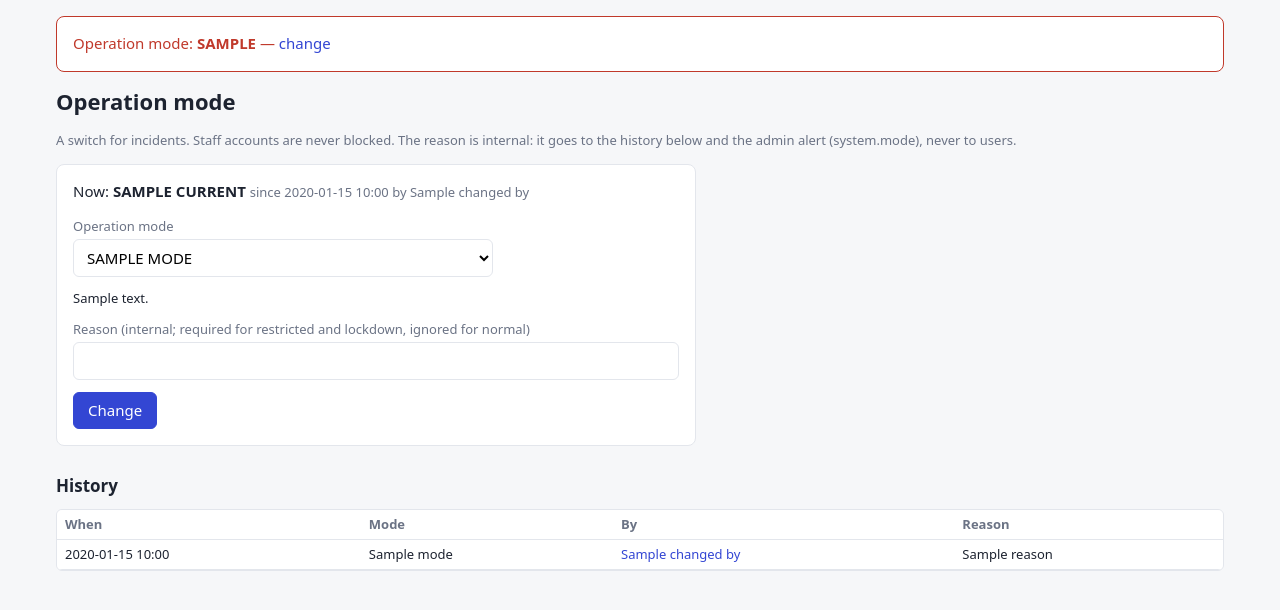
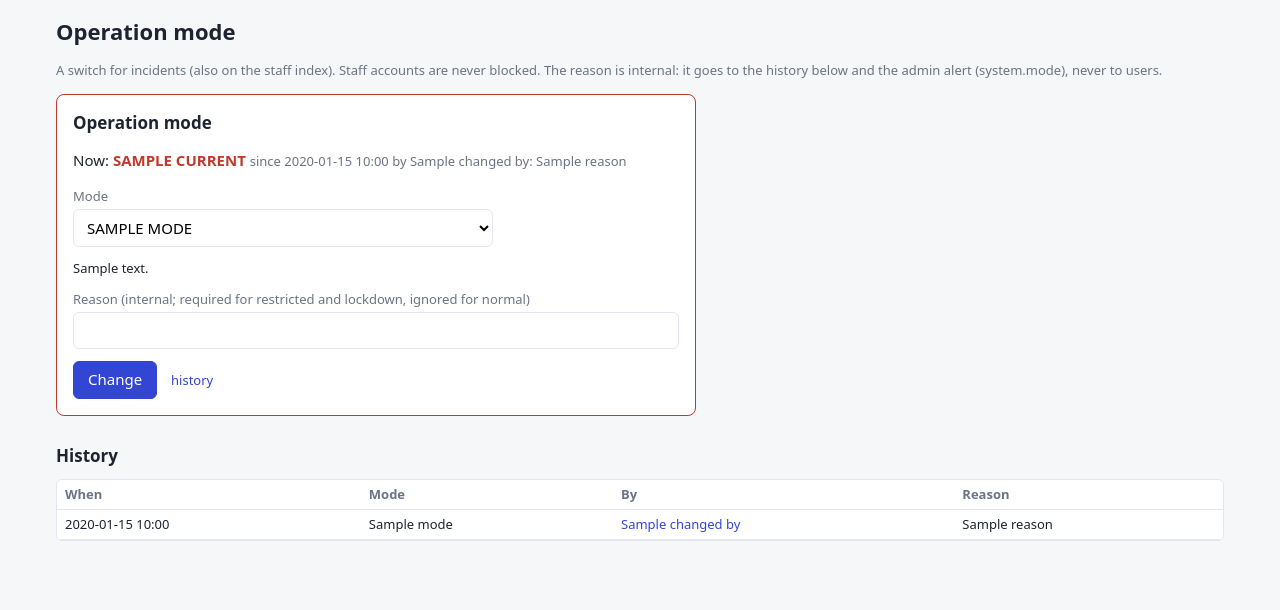
Before and after one commit to skonac/cp-core, a Django app: template staff/templates/staff/mode.html in a window 1280 px wide. Shown: the part 88-698 px from the top of the page. Run offline with Django 5.2, Linux system fonts and the light colour scheme; the template is opened without the code that fills it: most values are stand-ins (such as "Sample title", 1, 10 or a date in 2020).

Commit message:
Operation mode switch as a panel on the staff index; /dj/staff/mode/ keeps the history

```diff
--- a/staff/templates/staff/_base.html
+++ b/staff/templates/staff/_base.html
@@ -22,9 +22,9 @@
   <a href="/admin/">Admin</a>
   <a href="/api/docs">API docs</a>
 </nav>
-{% if operation_mode and operation_mode != "normal" %}
+{% if operation_mode and operation_mode != "normal" and not mode_panel %}
 <div class="card" style="margin:0 0 14px; border-color:var(--bad); color:var(--bad)">
-  Operation mode: <b>{{ operation_mode|upper }}</b> — <a href="{% url 'staff:mode' %}">change</a></div>
+  Operation mode: <b>{{ operation_mode|upper }}</b> — <a href="{% url 'staff:index' %}#operation-mode">change</a></div>
 {% endif %}
 {% block staff %}{% endblock %}
 {% endblock %}
--- /dev/null
+++ b/staff/templates/staff/_mode_panel.html
@@ -0,0 +1,37 @@
+{# Operation mode switch (common/mode.py). Context: mode_panel (staff.views.mode_context). #}
+<div class="card" id="operation-mode" style="margin:14px 0{% if mode_panel.current != 'normal' %}; border-color:var(--bad){% endif %}">
+  <h2 style="margin-top:0">Operation mode</h2>
+  <p>Now: <b{% if mode_panel.current != 'normal' %} style="color:var(--bad)"{% endif %}>{{ mode_panel.current|upper }}</b>
+    {% if mode_panel.latest %}<span class="muted small">since {{ mode_panel.latest.changed_at|date:"Y-m-d H:i" }}
+      by {% if mode_panel.latest.changed_by %}{{ mode_panel.latest.changed_by.label }}{% else %}the command line{% endif %}{% if mode_panel.latest.reason %}: {{ mode_panel.latest.reason }}{% endif %}</span>{% endif %}</p>
+
+  <form method="post" action="{% url 'staff:mode' %}" id="mode-form">{% csrf_token %}
+    <input type="hidden" name="next" value="{{ request.get_full_path }}">
+    <p><label for="mode">Mode</label>
+      <select name="mode" id="mode">
+        {% for value, label, desc in mode_panel.modes %}
+        <option value="{{ value }}" data-desc="{{ desc }}" {% if value == mode_panel.current %}selected{% endif %}>{{ label|upper }}</option>
+        {% endfor %}
+      </select></p>
+    <p id="mode-desc" class="small"></p>
+    <p><label for="reason">Reason (internal; required for restricted and lockdown, ignored for normal)</label>
+      <input type="text" name="reason" id="reason" maxlength="500" style="max-width:100%"></p>
+    <button type="submit">Change</button>
+    <a class="small" href="{% url 'staff:mode' %}" style="margin-left:10px">history</a>
+  </form>
+</div>
+<script>
+  (() => {
+    const sel = document.getElementById("mode"), desc = document.getElementById("mode-desc"),
+          reason = document.getElementById("reason");
+    const show = () => { desc.textContent = sel.selectedOptions[0].dataset.desc; };
+    sel.addEventListener("change", show); show();
+    document.getElementById("mode-form").addEventListener("submit", (e) => {
+      const mode = sel.value;
+      if (mode !== "normal" && !reason.value.trim()) {
+        e.preventDefault(); alert("Give a reason for " + mode.toUpperCase() + "."); reason.focus(); return;
+      }
+      if (!confirm("Switch the site to " + mode.toUpperCase() + "?")) e.preventDefault();
+    });
+  })();
+</script>
--- a/staff/templates/staff/index.html
+++ b/staff/templates/staff/index.html
@@ -3,6 +3,7 @@
 {% block staff %}
 <h1>Staff</h1>
 <p class="muted small">Read-only views over all data. Changes: <a href="/admin/">Django admin</a>.</p>
+<div style="max-width:640px">{% include "staff/_mode_panel.html" %}</div>
 <div class="card stats" style="margin:14px 0">
   <div><b><a href="{% url 'staff:users' %}">{{ stats.users }}</a></b>users</div>
   <div><b>{{ stats.organizers }}</b>organizers</div>
@@ -21,7 +22,7 @@
     <p><a href="{% url 'staff:users' %}">Users</a> — profiles, roles, selfies, credits, events</p>
     <p><a href="{% url 'staff:worker' %}">Worker &amp; queue</a> — workers, queue per event, failed images</p>
     <p><a href="{% url 'staff:messages' %}">Messages</a> — contact form, mark handled</p>
-    <p><a href="{% url 'staff:mode' %}">Operation mode</a> — normal / restricted (payments off) / lockdown (staff only)</p>
+    <p><a href="{% url 'staff:mode' %}">Operation mode</a> — the switch above, with its history</p>
     <p><a href="{% url 'staff:print' %}">Print themes</a> — posters and table cards per theme, with any event; Show and PDF</p>
     <p><a href="/admin/">Django admin</a> — edit anything; credit adjustments: Credits → Add</p>
   </div>
--- a/staff/templates/staff/mode.html
+++ b/staff/templates/staff/mode.html
@@ -2,29 +2,9 @@
 {% block title %}Operation mode · staff{% endblock %}
 {% block staff %}
 <h1>Operation mode</h1>
-<p class="muted small">A switch for incidents. Staff accounts are never blocked. The reason is internal: it goes to
-  the history below and the admin alert (system.mode), never to users.</p>
-
-<div class="card" style="max-width:640px; margin:14px 0">
-  <p style="margin-top:0">Now: <b>{{ current|upper }}</b>
-    {% if latest %}<span class="muted small">since {{ latest.changed_at|date:"Y-m-d H:i" }}
-      by {% if latest.changed_by %}{{ latest.changed_by.label }}{% else %}the command line{% endif %}</span>{% endif %}</p>
-
-  {% if error %}<p style="color:var(--bad)">{{ error }}</p>{% endif %}
-
-  <form method="post" id="mode-form">{% csrf_token %}
-    <p><label for="mode">Operation mode</label>
-      <select name="mode" id="mode">
-        {% for value, label, desc in modes %}
-        <option value="{{ value }}" data-desc="{{ desc }}" {% if value == current %}selected{% endif %}>{{ label|upper }}</option>
-        {% endfor %}
-      </select></p>
-    <p id="mode-desc" class="small"></p>
-    <p><label for="reason">Reason (internal; required for restricted and lockdown, ignored for normal)</label>
-      <input type="text" name="reason" id="reason" maxlength="500" style="max-width:100%"></p>
-    <button type="submit">Change</button>
-  </form>
-</div>
+<p class="muted small">A switch for incidents (also on the staff index). Staff accounts are never blocked. The reason is
+  internal: it goes to the history below and the admin alert (system.mode), never to users.</p>
+<div style="max-width:640px">{% include "staff/_mode_panel.html" %}</div>
 
 <h2>History</h2>
 <div class="scroll"><table class="t">
@@ -36,18 +16,4 @@
   {% empty %}<tr><td colspan="4" class="muted">No changes yet: the site has always been normal.</td></tr>
   {% endfor %}
 </table></div>
-
-<script>
-  const sel = document.getElementById("mode"), desc = document.getElementById("mode-desc"),
-        reason = document.getElementById("reason");
-  function show() { desc.textContent = sel.selectedOptions[0].dataset.desc; }
-  sel.addEventListener("change", show); show();
-  document.getElementById("mode-form").addEventListener("submit", (e) => {
-    const mode = sel.value;
-    if (mode !== "normal" && !reason.value.trim()) {
-      e.preventDefault(); alert("Give a reason for " + mode.toUpperCase() + "."); reason.focus(); return;
-    }
-    if (!confirm("Switch the site to " + mode.toUpperCase() + "?")) e.preventDefault();
-  });
-</script>
 {% endblock %}
```
Also changed, not shown: common/tests_mode.py (+18 -13 lines), staff/views.py (+25 -13 lines).
